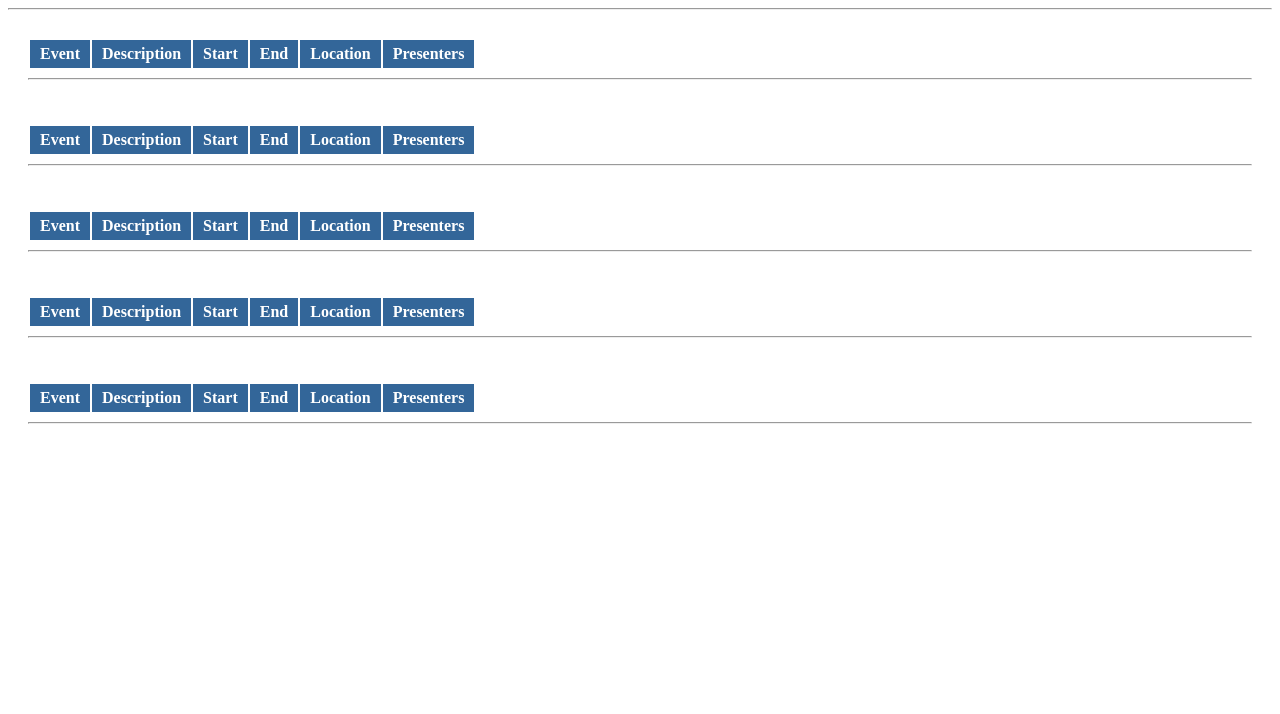
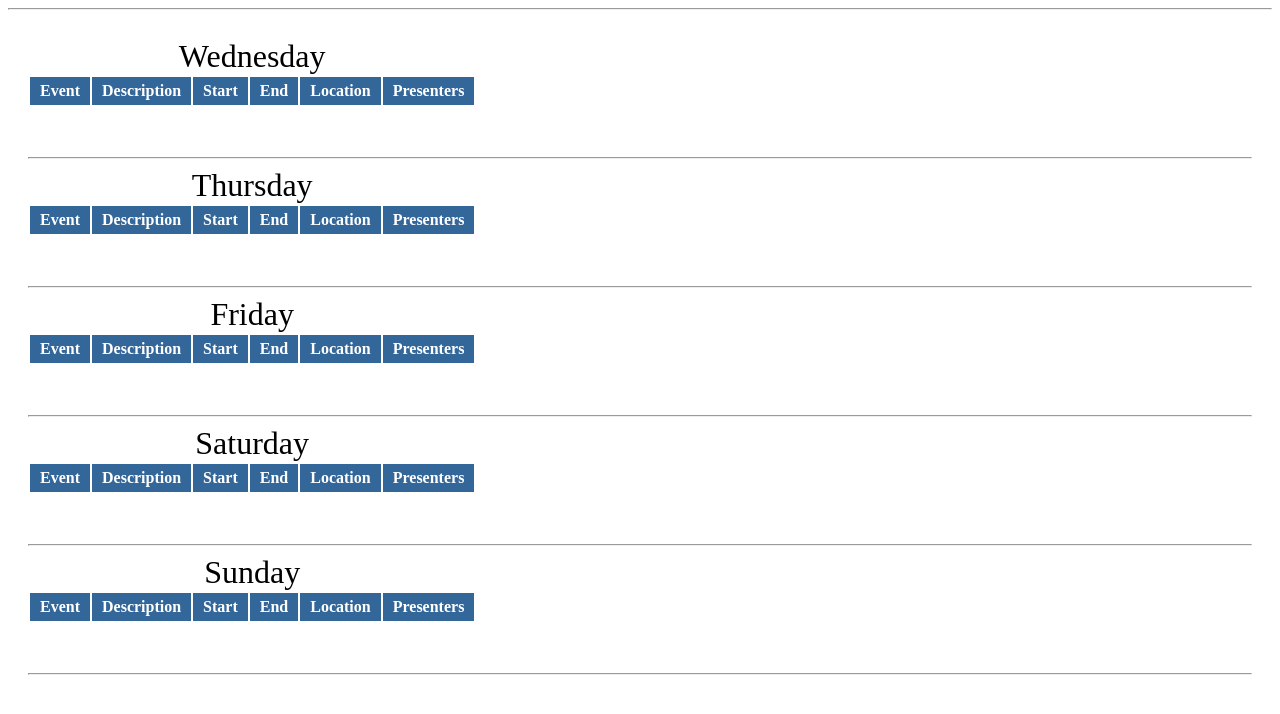
Before and after one commit to amansomething/schedule_maker_9000, a Django app: page / in a window 1280 px wide. Shown: the part 38-752 px from the top of the page. Run offline with Django 4.2, Linux system fonts and the light colour scheme; data that the repository does not hold is empty; parts of the project's set-up code (start-up, migrations or seed data) failed here and were passed over.

Commit message:
refactor: simplified events data passed to front end

```diff
--- a/main/views.py
+++ b/main/views.py
@@ -24,11 +24,13 @@ def get_context():
     events_exist = TableUpdate.objects.filter(table_name="EventsExist").exists()
     events_data = Event.objects.all().order_by('start_time')
 
-    events_wednesday = []
-    events_thursday = []
-    events_friday = []
-    events_saturday = []
-    events_sunday = []
+    all_events = {
+        "Wednesday": [],
+        "Thursday": [],
+        "Friday": [],
+        "Saturday": [],
+        "Sunday": [],
+    }
 
     for event in events_data:
         presenters = event.presenters.all()
@@ -44,25 +46,13 @@ def get_context():
             "location": event.location,
             "presenters": presenters_str
         }
-        if day == "Wednesday":
-            events_wednesday.append(event_info)
-        elif day == "Thursday":
-            events_thursday.append(event_info)
-        elif day == "Friday":
-            events_friday.append(event_info)
-        elif day == "Saturday":
-            events_saturday.append(event_info)
-        elif day == "Sunday":
-            events_sunday.append(event_info)
-        else:
+        try:
+            all_events[day].append(event_info)
+        except IndexError:
             print("Error: Day not found.")
 
     context = {
-        "events_wednesday": events_wednesday,
-        "events_thursday": events_thursday,
-        "events_friday": events_friday,
-        "events_saturday": events_saturday,
-        "events_sunday": events_sunday,
+        "all_events": all_events,
         "events_exist": events_exist,
     }
     return context
--- a/static/css/custom.css
+++ b/static/css/custom.css
@@ -23,6 +23,7 @@ nav {
 
 .schedule-table {
     caption-side: top;
+    margin-bottom: 50px;
 }
 
 .schedule-table caption{
--- a/templates/index.html
+++ b/templates/index.html
@@ -2,23 +2,23 @@
 
 {% block content %}
     <main>
-        {% with events=events_wednesday %}
+        {% with events=all_events.Wednesday day="Wednesday" %}
             {% include 'schedule_table.html' %}
         {% endwith %}
 
-        {% with events=events_thursday %}
+        {% with events=all_events.Thursday day="Thursday" %}
             {% include 'schedule_table.html' %}
         {% endwith %}
 
-        {% with events=events_friday %}
+        {% with events=all_events.Friday day="Friday" %}
             {% include 'schedule_table.html' %}
         {% endwith %}
 
-        {% with events=events_saturday %}
+        {% with events=all_events.Saturday day="Saturday" %}
             {% include 'schedule_table.html' %}
         {% endwith %}
 
-        {% with events=events_sunday %}
+        {% with events=all_events.Sunday day="Sunday" %}
             {% include 'schedule_table.html' %}
         {% endwith %}
     </main>
--- a/templates/schedule_table.html
+++ b/templates/schedule_table.html
@@ -1,5 +1,5 @@
 <table class="schedule-table">
-    <caption>{{ events.0.day }}</caption>
+    <caption>{{ day }}</caption>
     <thead>
     <tr>
         <th>Event</th>
@@ -24,5 +24,3 @@
     </tbody>
 </table>
 <hr>
-
-<br><br>
```
